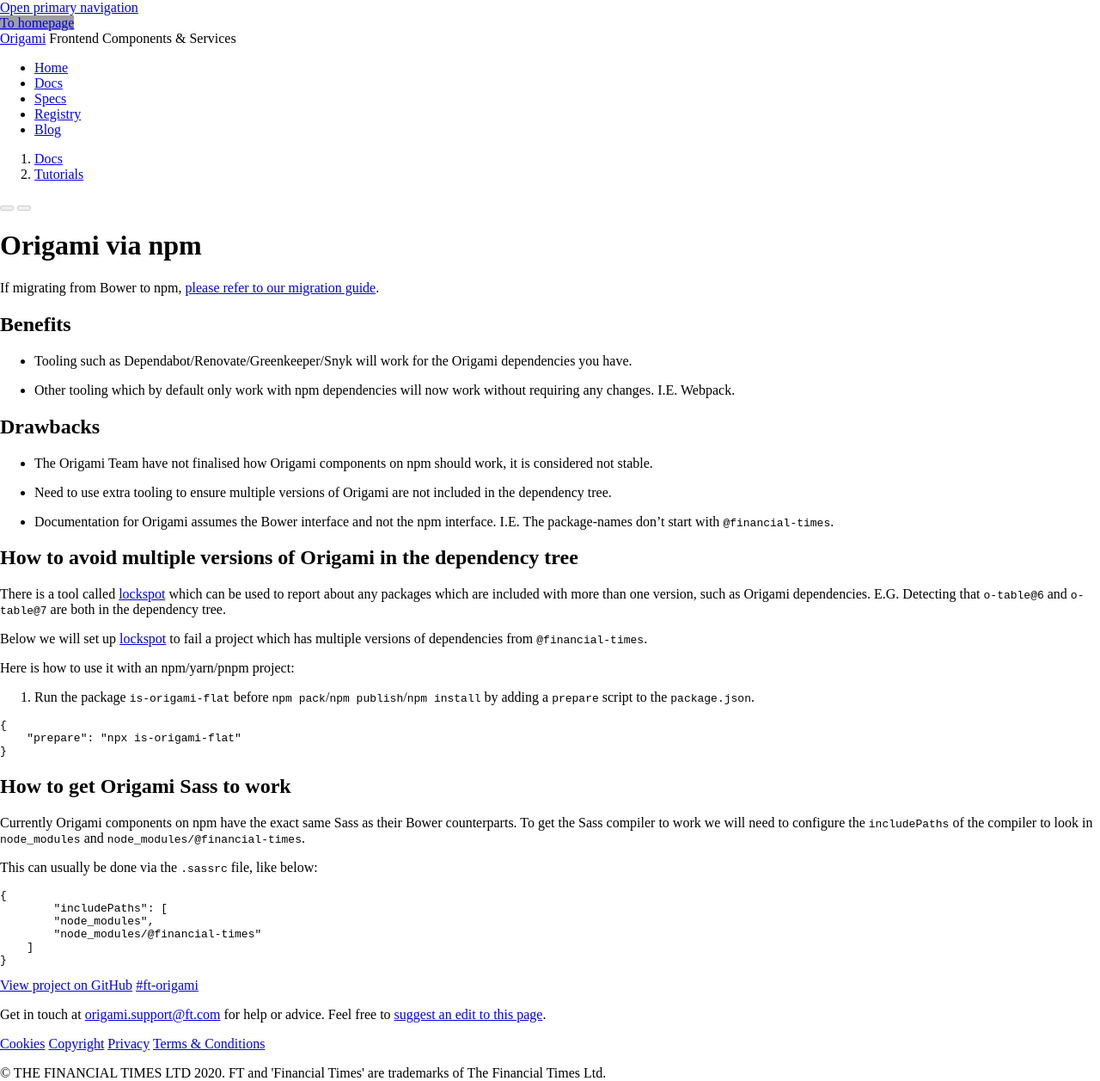
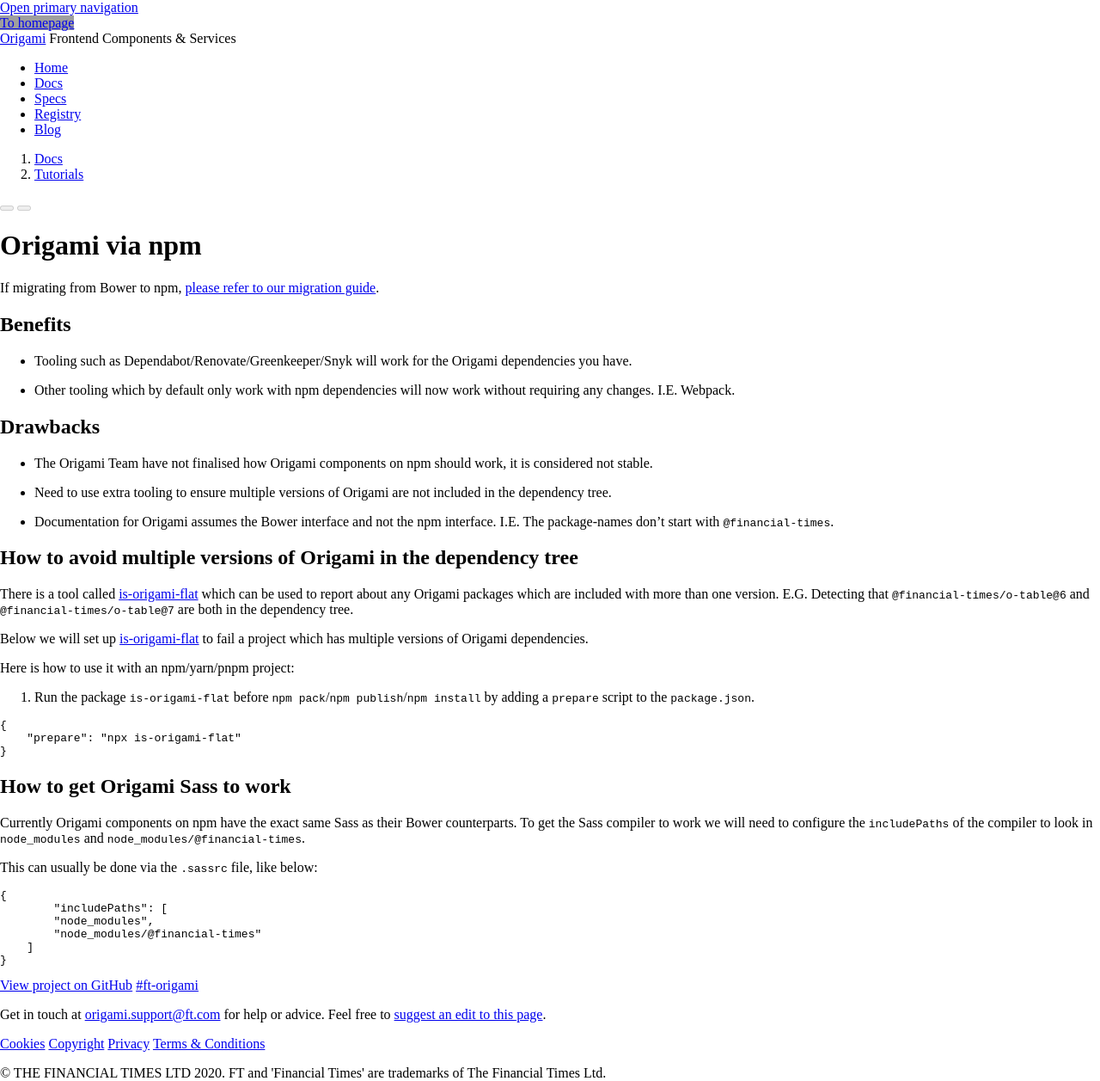
Before and after one commit to Financial-Times/origami-website, a Jekyll site: the page built from _tutorials/npm.md, in a window 1280 px wide. Shown: the whole page at 86% size. Built offline with Jekyll 4.4.1, drawn with Linux system fonts in a browser that asks for light colours; a style sheet for code colours, icons or effects is not loaded; grey boxes are pictures that could not be loaded.

Commit message:
replace lockspot with is-origami-flat as it is a more targeted tool

```diff
--- a/_tutorials/npm.md
+++ b/_tutorials/npm.md
@@ -26,9 +26,9 @@ If migrating from Bower to npm, [please refer to our migration guide](https://or
 
 ## How to avoid multiple versions of Origami in the dependency tree
 
-There is a tool called [lockspot](https://www.npmjs.com/package/lockspot) which can be used to report about any packages which are included with more than one version, such as Origami dependencies. E.G. Detecting that `o-table@6` and `o-table@7` are both in the dependency tree.
+There is a tool called [is-origami-flat](https://www.npmjs.com/package/is-origami-flat) which can be used to report about any Origami packages which are included with more than one version. E.G. Detecting that `@financial-times/o-table@6` and `@financial-times/o-table@7` are both in the dependency tree.
 
-Below we will set up [lockspot](https://www.npmjs.com/package/lockspot) to fail a project which has multiple versions of dependencies from `@financial-times`.
+Below we will set up [is-origami-flat](https://www.npmjs.com/package/is-origami-flat) to fail a project which has multiple versions of Origami dependencies.
 
 Here is how to use it with an npm/yarn/pnpm project:
 
```
